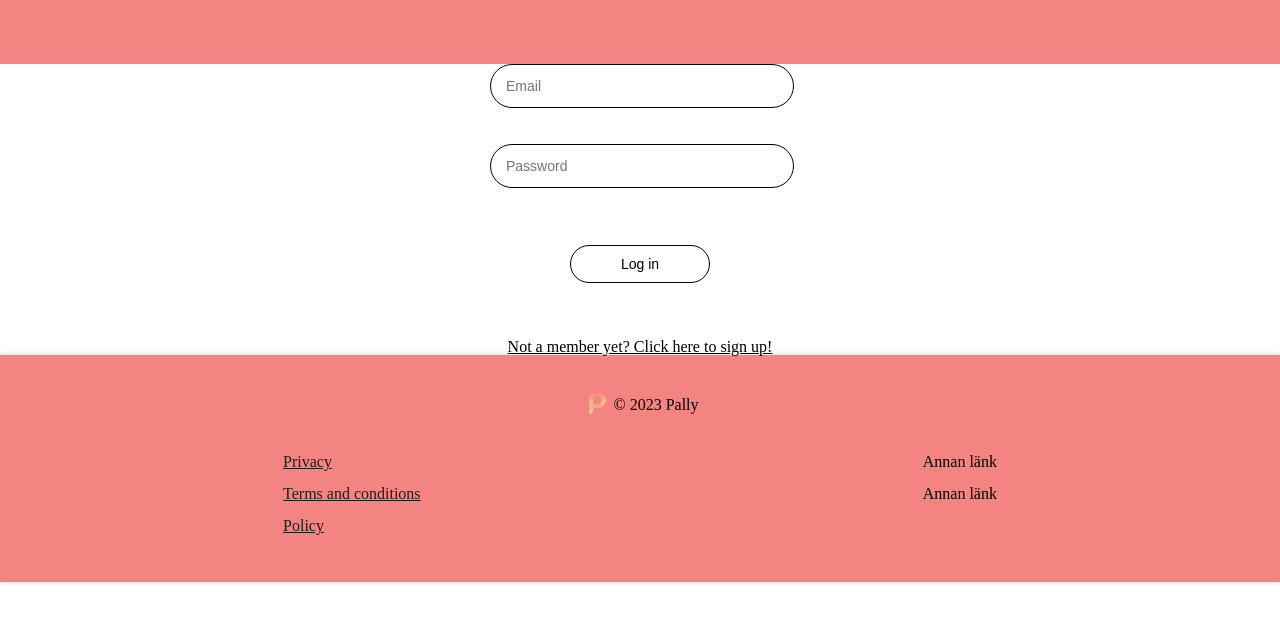
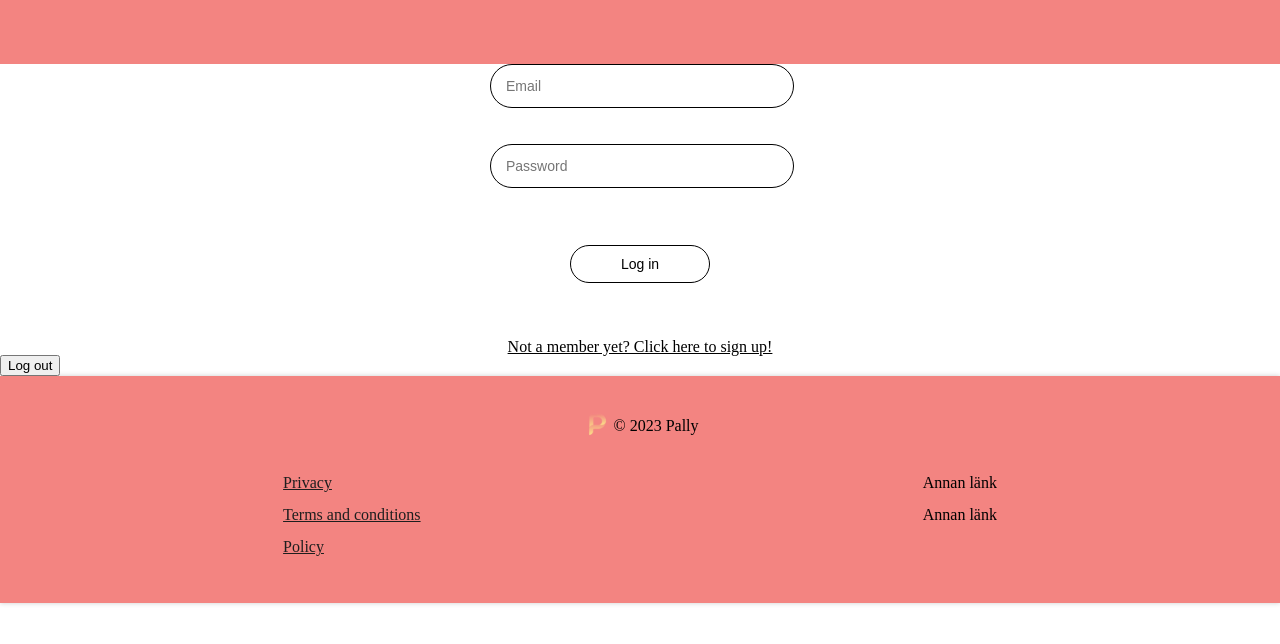
Before and after one commit to Marcus-Oskarsson/Pally, a React (Vite) app in the folder frontend/: page /#/login in a window 1280 px wide. Shown: the top 644 px of the page. Built offline with nearby package versions, Linux system fonts and the light colour scheme.

Commit message:
Log out button

```diff
--- a/frontend/src/pages/Login.jsx
+++ b/frontend/src/pages/Login.jsx
@@ -1,10 +1,14 @@
 import LoginForm from '../components/LoginForm';
 import SignUpForm from '../components/SignUpForm';
 import { useState } from 'react';
+import { useContext } from 'react';
+import { Context } from '../contexts/UserContext';
 import '../styles/login.scss';
 
 const Login = () => {
   const [togglePage, settogglePage] = useState(false);
+  const { user, setUser } = useContext(Context);
+  console.log(user, 'User');
 
   return (
     <>
@@ -19,6 +23,9 @@ const Login = () => {
             : 'Not a member yet? Click here to sign up!'}
         </span>
       </div>
+      <div className='buttonDiv'>
+        <button onClick={() => setUser('')}>Log out</button>
+      </div>
     </>
   );
 };
```
